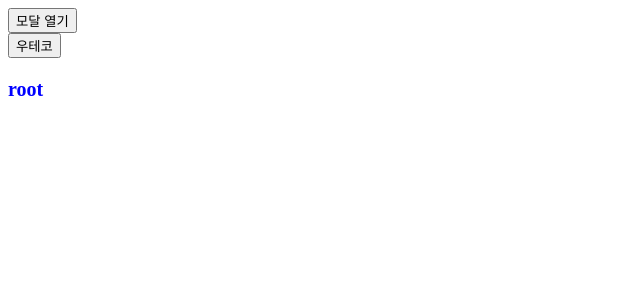
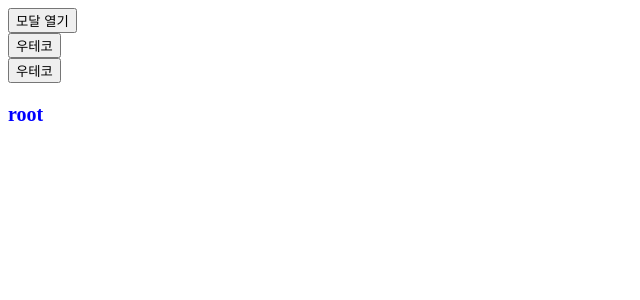
Before and after one commit to yuncic/fe-sprint, a React (Vite) app: page / in a window 1280 px wide. Shown: the top 300 px of the page, without its empty margins (0-640 px from the left). Built offline with nearby package versions, Linux system fonts and the light colour scheme.

Commit message:
refactor: 드롭다운 제네릭 리펙토링

```diff
--- a/src/App.tsx
+++ b/src/App.tsx
@@ -15,7 +15,14 @@ function App() {
             모달 내용
           </Modal.Content>
         </Modal.Root>
-        <Dropdown />
+        <Dropdown options={["프론트", "백엔드", "안드로이드", "찰리"]} />
+        <Dropdown
+          options={[
+            { id: 1, name: "찰리" },
+            { id: 2, name: "프론트" },
+          ]}
+          getLabel={(o) => o.name}
+        />
       </ToastProvider>
       <TreeProvider>
         <TreeNode node={mockTree} path={mockTree.name} />
--- a/src/day2-Dropdown/Dropdown.tsx
+++ b/src/day2-Dropdown/Dropdown.tsx
@@ -1,10 +1,22 @@
 import { useEffect, useRef, useState } from "react";
 import styled from "styled-components";
 
-export default function Dropdown() {
+interface Props<T> {
+  options: T[];
+  onSelect?: (option: T) => void;
+  getLabel?: (option: T) => string;
+}
+
+export default function Dropdown<T>({ options, onSelect, getLabel = (option) => String(option) }: Props<T>) {
   const [isDropdownOpen, setIsDropdownOpen] = useState(false);
   const [highlightIndex, setHighlightIndex] = useState(-1);
-  const [selectedValue, setSelectedValue] = useState<string | null>(null);
+  const [selectedValue, setSelectedValue] = useState<T | null>(null);
+  const selectOption = (option: T) => {
+    setSelectedValue(option);
+    onSelect?.(option);
+    setIsDropdownOpen(false);
+    setHighlightIndex(-1);
+  };
 
   //드롭다운 버튼
   const onClick = () => {
@@ -34,20 +46,16 @@ export default function Dropdown() {
       if (e.key == "ArrowDown") setHighlightIndex((prev) => Math.min(prev + 1, options.length - 1));
       if (e.key === "ArrowUp") setHighlightIndex((prev) => Math.max(prev - 1, 0));
       if (e.key === "Enter" && highlightIndex !== -1) {
-        setSelectedValue(options[highlightIndex]);
-        setIsDropdownOpen(false);
-        setHighlightIndex(-1);
+        selectOption(options[highlightIndex]);
       }
     };
     document.addEventListener("keydown", handleKeydown);
     return () => document.removeEventListener("keydown", handleKeydown);
   }, [isDropdownOpen, highlightIndex]);
 
-  const options = ["프론트", "백엔드", "안드로이드", "찰리"];
-
   return (
     <DropdownContainer ref={dropdownRef}>
-      <button onClick={onClick}>{selectedValue ?? "우테코"}</button>
+      <button onClick={onClick}>{selectedValue !== null ? getLabel(selectedValue) : "우테코"}</button>
       {isDropdownOpen && (
         <ul>
           {options.map((option, index) => {
@@ -55,13 +63,11 @@ export default function Dropdown() {
               <li
                 key={index}
                 onClick={() => {
-                  setSelectedValue(option);
-                  setIsDropdownOpen(false);
-                  setHighlightIndex(-1);
+                  selectOption(option);
                 }}
                 style={{ background: index === highlightIndex ? "#ddd" : "transparent" }}
               >
-                {option}
+                {getLabel(option)}
               </li>
             );
           })}
```
